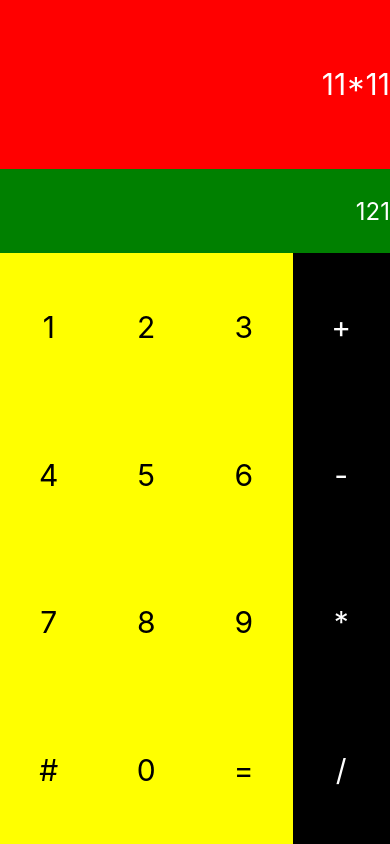
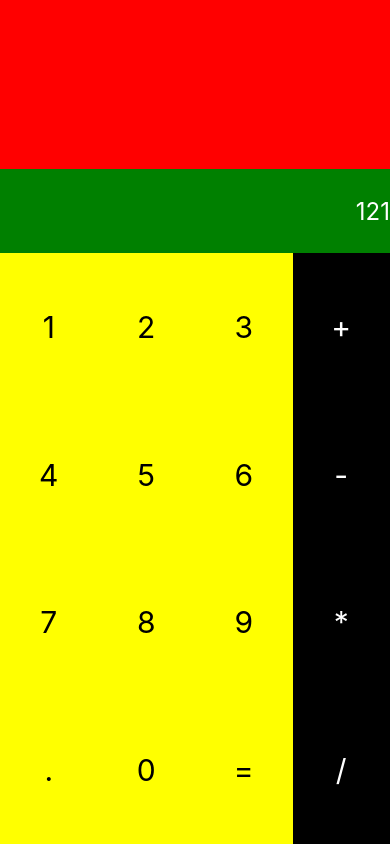
Before and after one commit to OmarNizam/Calculator, a React Native app: screen / in a window 390 px wide. Built offline with nearby package versions, Linux system fonts and the light colour scheme.

Commit message:
get the buttons values in the result area

```diff
--- a/App.js
+++ b/App.js
@@ -7,25 +7,35 @@
  */
 
 import React, {Component} from 'react';
-import {StyleSheet, View, Text, Button, TouchableOpacity} from 'react-native';
+import {StyleSheet, View, Text, TouchableOpacity} from 'react-native';
 
 
 export default class App extends Component {
   constructor() {
     super()
     this.state = {
-
+      resultText: ""
     }
   }
 
+  buttonPressed(text) {
+    console.log(text)
+    this.setState({
+      resultText: this.state.resultText + text
+    })
+  }
+
   render() {
+
     let rows = []
-    let nums =[[1, 2, 3], [4, 5, 6], [7, 8, 9], ['#',0,'=']]
+    let nums =[[1, 2, 3], [4, 5, 6], [7, 8, 9], ['.',0,'=']]
     for (let i = 0; i < 4; i++) {
       let row = []
       for (let j = 0; j < 3; j++ ) {
         row.push(
-              <TouchableOpacity style={styles.btn}>
+              <TouchableOpacity
+                onPress={() => this.buttonPressed(nums[i][j])}
+                style={styles.btn}>
                 <Text style={styles.btntext}>{nums[i][j]}</Text>
               </TouchableOpacity>)
       }
@@ -44,7 +54,7 @@ export default class App extends Component {
     return (
       <View style={styles.container}>
         <View style={styles.result}>
-          <Text style={styles.resultText}>11*11</Text>
+          <Text style={styles.resultText}>{this.state.resultText}</Text>
         </View>
         <View style={styles.calculation}>
         <Text style={styles.calculationText}>121</Text>
```
Also changed, not shown: 1 other file (tests, documents, lock files or other folders).
